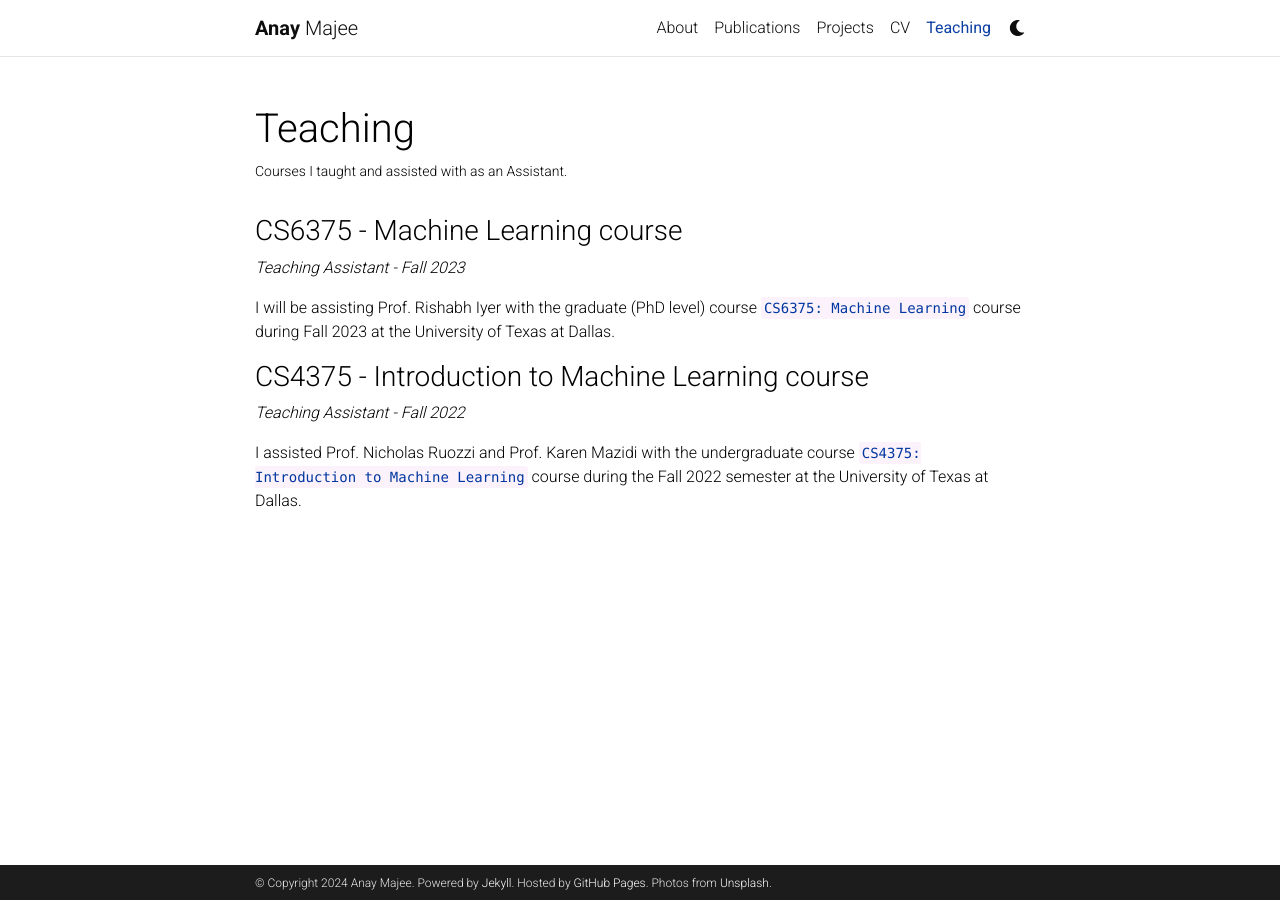
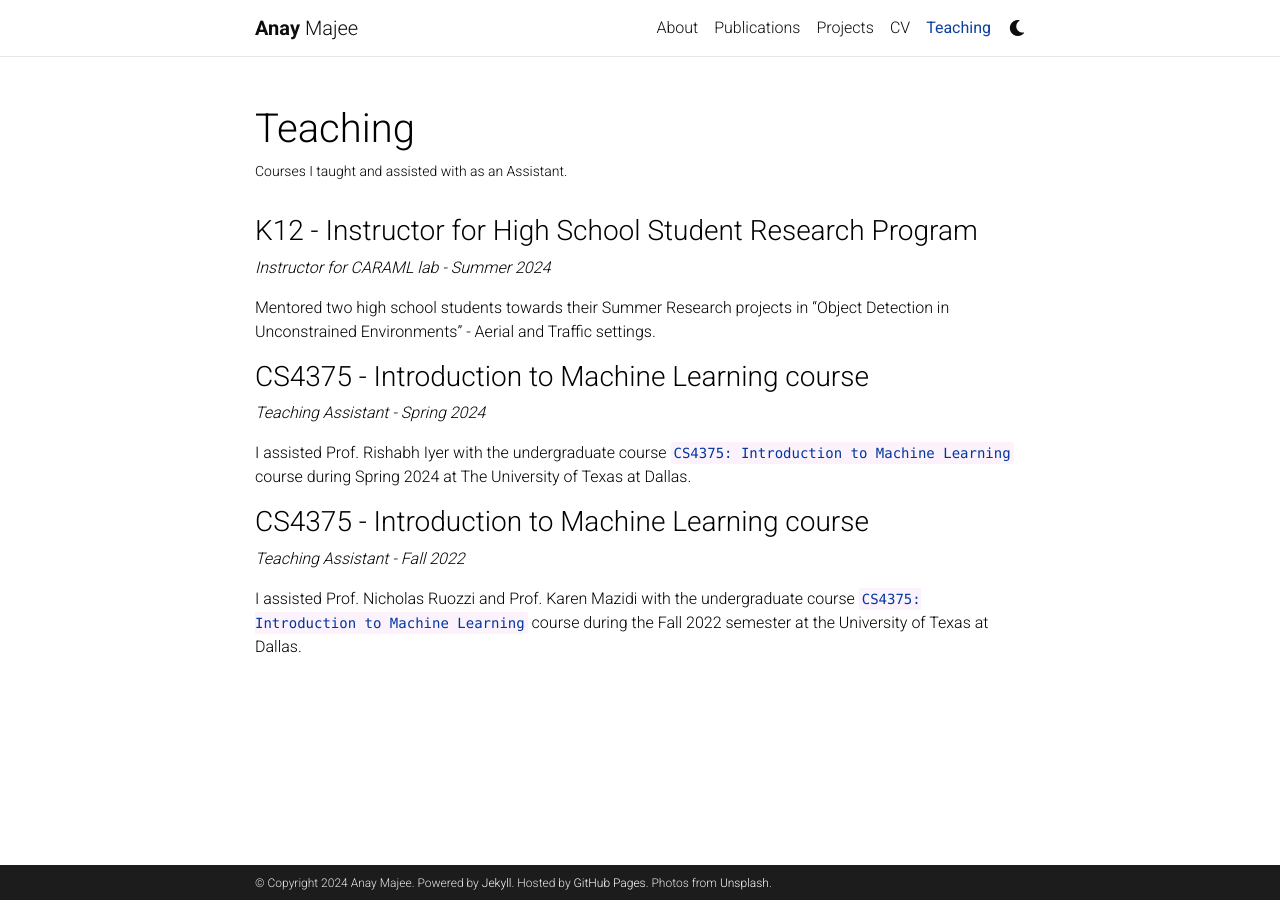
Before and after one commit to amajee11us/amajee11us.github.io, a Jekyll site: the page built from _pages/teaching.md, in a window 1280 px wide. Built offline with Jekyll 4.4.1, drawn with Linux system fonts in a browser that asks for light colours; comment, search, counter and statistics services are not loaded; a style sheet for code colours, icons or effects is not loaded.

Commit message:
Updated teching experience and publication format

```diff
--- a/_layouts/bib.html
+++ b/_layouts/bib.html
@@ -145,7 +145,7 @@
             <a class="bibtex btn btn-sm z-depth-0" role="button">Bib</a>
           {%- endif %}
           {%- if entry.html %}
-            <a href="{{ entry.html }}" class="btn btn-sm z-depth-0" role="button">HTML</a>
+            <a href="{{ entry.html }}" class="btn btn-sm z-depth-0" role="button">Project Page</a>
           {%- endif %}
           {%- if entry.pdf %}
             {% if entry.pdf contains '://' -%}
--- a/_pages/teaching.md
+++ b/_pages/teaching.md
@@ -7,10 +7,15 @@ nav: true
 nav_order: 5
 ---
 
-### CS6375 - Machine Learning course
-*Teaching Assistant - Fall 2023*
+### K12 - Instructor for High School Student Research Program
+*Instructor for CARAML lab - Summer 2024*
 
-I will be assisting Prof. Rishabh Iyer with the graduate (PhD level) course `CS6375: Machine Learning` course during Fall 2023 at the University of Texas at Dallas.
+Mentored two high school students towards their Summer Research projects in "Object Detection in Unconstrained Environments" - Aerial and Traffic settings.
+
+### CS4375 - Introduction to Machine Learning course
+*Teaching Assistant - Spring 2024*
+
+I assisted Prof. Rishabh Iyer with the undergraduate course `CS4375: Introduction to Machine Learning` course during Spring 2024 at The University of Texas at Dallas.
 
 ### CS4375 - Introduction to Machine Learning course
 *Teaching Assistant - Fall 2022*
```
